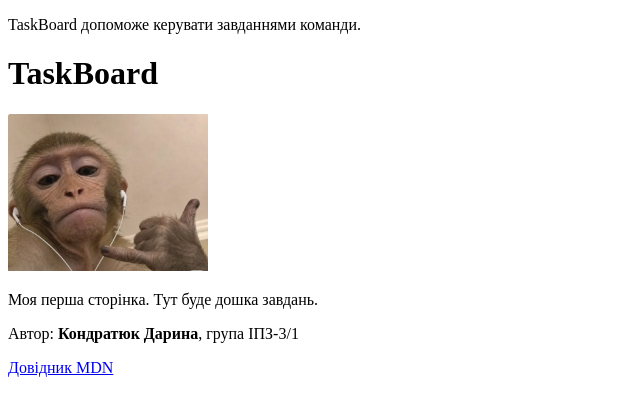
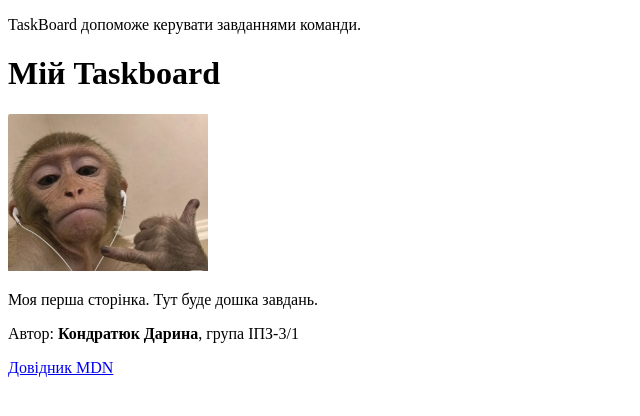
Before and after one commit to kondratiukdoipz24-crypto/WebDev-Kondratiuk, a plain HTML site: page index.html in a window 1280 px wide. Shown: the whole page, without its empty margins (0-640 px from the left). Drawn offline with Linux system fonts and the light colour scheme.

Commit message:
Оновлено заголовок головної сторінки

```diff
--- a/index.html
+++ b/index.html
@@ -9,7 +9,7 @@
 <body>
     <p>TaskBoard допоможе керувати завданнями команди.</p>
 
-    <h1>TaskBoard</h1>
+    <h1>Мій Taskboard</h1>
 
     <img src="images/logo.png" alt="Логотип TaskBoard" width="200">
 
```
